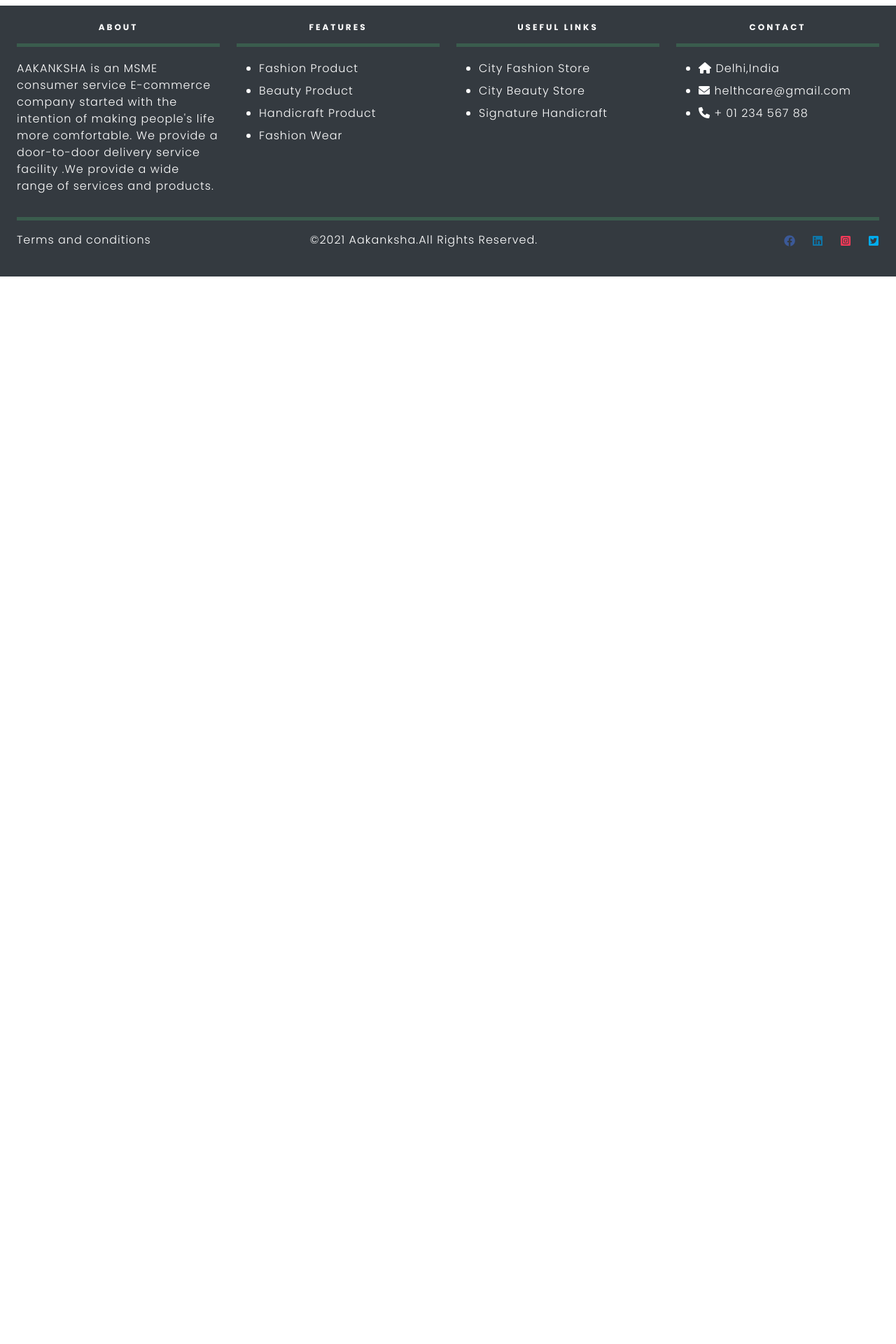
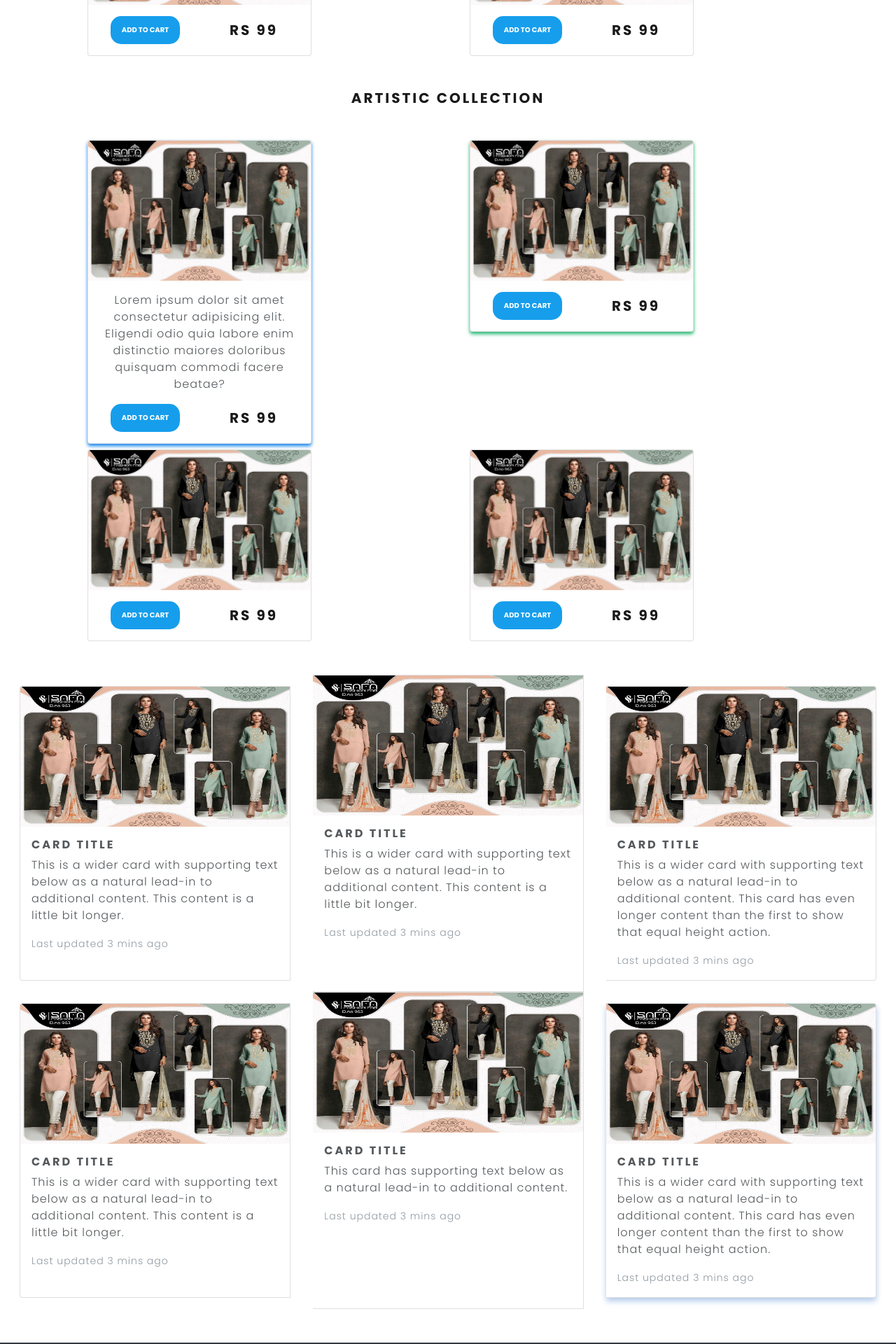
Before and after one commit to SrijanShovit/E-Fashion, a React (Create React App) app: page /sighandicraft in a window 1280 px wide. Shown: the part 820-2740 px from the top of the page at 70% size. Before the commit the page ends 1215 px from the top, so only its background shows below. Built offline with nearby package versions, Linux system fonts and the light colour scheme.

Commit message:
handicraft basic layout done

```diff
--- a/src/App.css
+++ b/src/App.css
@@ -163,3 +163,7 @@ float: right;
   box-shadow: 0 0.3rem 0.5rem rgb(20, 161, 74);
 
 }
+
+.specialhandcard{
+  box-shadow: 0 0.3rem 0.5rem rgb(179, 203, 235);
+}
--- a/src/Pages/Handicraft.js
+++ b/src/Pages/Handicraft.js
@@ -17,9 +17,10 @@ const Handicraft = () => {
 
             <div className="row container my-2">
                 <div className="col-12 col-lg-6" align="center">
-                    <div className="card handcard1" style={{ "width": "22rem" }}>
+                    <div className="card handcard1" style={{ "width": "20rem" }}>
                         <img src={Fwear} className="card-img-top" alt="..." />
                         <div className="card-body">
+                            <p>Lorem ipsum dolor sit amet consectetur adipisicing elit. Eligendi odio quia labore enim distinctio maiores doloribus quisquam commodi facere beatae?</p>
                             <div className="row">
                                 <div className="col-6">
                                     <button type="button" className="btn handicraft-btn btn-sm">Add to Cart</button>
@@ -34,7 +35,7 @@ const Handicraft = () => {
                     </div>
                 </div>
                 <div className="col-12 col-lg-6" align="center">
-                    <div className="card handcard2" style={{ "width": "22rem" }}>
+                    <div className="card handcard2" style={{ "width": "20rem" }}>
                         <img src={Fwear} className="card-img-top" alt="..." />
                         <div className="card-body">
                             <div className="row">
@@ -52,7 +53,7 @@ const Handicraft = () => {
 
             <div className="row container my-2" >
                 <div className="col-12 col-lg-6" align="center">
-                    <div className="card" style={{ "width": "22rem" }}>
+                    <div className="card" style={{ "width": "20rem" }}>
                         <img src={Fwear} className="card-img-top" alt="..." />
                         <div className="card-body">
                             <div className="row">
@@ -67,7 +68,7 @@ const Handicraft = () => {
                     </div>
                 </div>
                 <div className="col-12 col-lg-6" align="center">
-                    <div className="card" style={{ "width": "22rem" }}>
+                    <div className="card" style={{ "width": "20rem" }}>
                         <img src={Fwear} className="card-img-top" alt="..." />
                         <div className="card-body">
                             <div className="row">
@@ -83,9 +84,140 @@ const Handicraft = () => {
                 </div>
             </div>
 
-            <div className="container m-3" align="center">
+            <div className="container my-5" align="center">
                 <h4>Artistic Collection</h4>
             </div>
+
+            <div className="row container my-2">
+                <div className="col-12 col-lg-6" align="center">
+                    <div className="card handcard1" style={{ "width": "20rem" }}>
+                        <img src={Fwear} className="card-img-top" alt="..." />
+                        <div className="card-body">
+                            <p>Lorem ipsum dolor sit amet consectetur adipisicing elit. Eligendi odio quia labore enim distinctio maiores doloribus quisquam commodi facere beatae?</p>
+                            <div className="row">
+                                <div className="col-6">
+                                    <button type="button" className="btn handicraft-btn btn-sm">Add to Cart</button>
+                                </div>
+                                <div className="col-6 pt-2">
+                                    <h4>Rs 99</h4>
+                                </div>
+                            </div>
+
+
+                        </div>
+                    </div>
+                </div>
+                <div className="col-12 col-lg-6" align="center">
+                    <div className="card handcard2" style={{ "width": "20rem" }}>
+                        <img src={Fwear} className="card-img-top" alt="..." />
+                        <div className="card-body">
+                            <div className="row">
+                                <div className="col-6">
+                                    <button type="button" className="btn handicraft-btn btn-sm">Add to Cart</button>
+                                </div>
+                                <div className="col-6 pt-2">
+                                    <h4>Rs 99</h4>
+                                </div>
+                            </div>
+                        </div>
+                    </div>
+                </div>
+            </div>
+
+            <div className="row container my-2" >
+                <div className="col-12 col-lg-6" align="center">
+                    <div className="card" style={{ "width": "20rem" }}>
+                        <img src={Fwear} className="card-img-top" alt="..." />
+                        <div className="card-body">
+                            <div className="row">
+                                <div className="col-6">
+                                    <button type="button" className="btn handicraft-btn btn-sm">Add to Cart</button>
+                                </div>
+                                <div className="col-6 pt-2">
+                                    <h4>Rs 99</h4>
+                                </div>
+                            </div>
+                        </div>
+                    </div>
+                </div>
+                <div className="col-12 col-lg-6" align="center">
+                    <div className="card" style={{ "width": "20rem" }}>
+                        <img src={Fwear} className="card-img-top" alt="..." />
+                        <div className="card-body">
+                            <div className="row">
+                                <div className="col-6">
+                                    <button type="button" className="btn handicraft-btn btn-sm">Add to Cart</button>
+                                </div>
+                                <div className="col-6 pt-2">
+                                    <h4>Rs 99</h4>
+                                </div>
+                            </div>
+                        </div>
+                    </div>
+                </div>
+            </div>
+
+            <div className="container-fluid">
+                <div className="row mt-5">
+
+                    <div className="card-group">
+                        <div className="card my-3 mx-3">
+                            <img src={Fwear} className="card-img-top" alt="..." />
+                            <div className="card-body">
+                                <h5 className="card-title">Card title</h5>
+                                <p className="card-text">This is a wider card with supporting text below as a natural lead-in to additional content. This content is a little bit longer.</p>
+                                <p className="card-text"><small className="text-muted">Last updated 3 mins ago</small></p>
+                            </div>
+                        </div>
+                        <div className="card mx-3">
+                            <img src={Fwear} className="card-img-top" alt="..." />
+                            <div className="card-body">
+                                <h5 className="card-title">Card title</h5>
+                                <p className="card-text">This is a wider card with supporting text below as a natural lead-in to additional content. This content is a little bit longer.</p>
+                                <p className="card-text"><small className="text-muted">Last updated 3 mins ago</small></p>
+                            </div>
+                        </div>
+                        <div className="card my-3 mx-3">
+                            <img src={Fwear} className="card-img-top" alt="..." />
+                            <div className="card-body">
+                                <h5 className="card-title">Card title</h5>
+                                <p className="card-text">This is a wider card with supporting text below as a natural lead-in to additional content. This card has even longer content than the first to show that equal height action.</p>
+                                <p className="card-text"><small className="text-muted">Last updated 3 mins ago</small></p>
+                            </div>
+                        </div>
+                    </div>
+                </div>
+                <div className="row">
+
+                    <div className="card-group">
+                        <div className="card my-3 mx-3">
+                            <img src={Fwear} className="card-img-top" alt="..." />
+                            <div className="card-body">
+                                <h5 className="card-title">Card title</h5>
+                                <p className="card-text">This is a wider card with supporting text below as a natural lead-in to additional content. This content is a little bit longer.</p>
+                                <p className="card-text"><small className="text-muted">Last updated 3 mins ago</small></p>
+                            </div>
+                        </div>
+                        <div className="card mx-3">
+                            <img src={Fwear} className="card-img-top" alt="..." />
+                            <div className="card-body">
+                                <h5 className="card-title">Card title</h5>
+                                <p className="card-text">This card has supporting text below as a natural lead-in to additional content.</p>
+                                <p className="card-text"><small className="text-muted">Last updated 3 mins ago</small></p>
+                            </div>
+                        </div>
+                        <div className="card my-3 mx-3 specialhandcard">
+                            <img src={Fwear} className="card-img-top" alt="..." />
+                            <div className="card-body">
+                                <h5 className="card-title">Card title</h5>
+                                <p className="card-text">This is a wider card with supporting text below as a natural lead-in to additional content. This card has even longer content than the first to show that equal height action.</p>
+                                <p className="card-text"><small className="text-muted">Last updated 3 mins ago</small></p>
+                            </div>
+                        </div>
+                    </div>
+                </div>
+            </div>
+
 
 
             <Footer />
```
Lines whose indentation alone changed are shown as unchanged.
